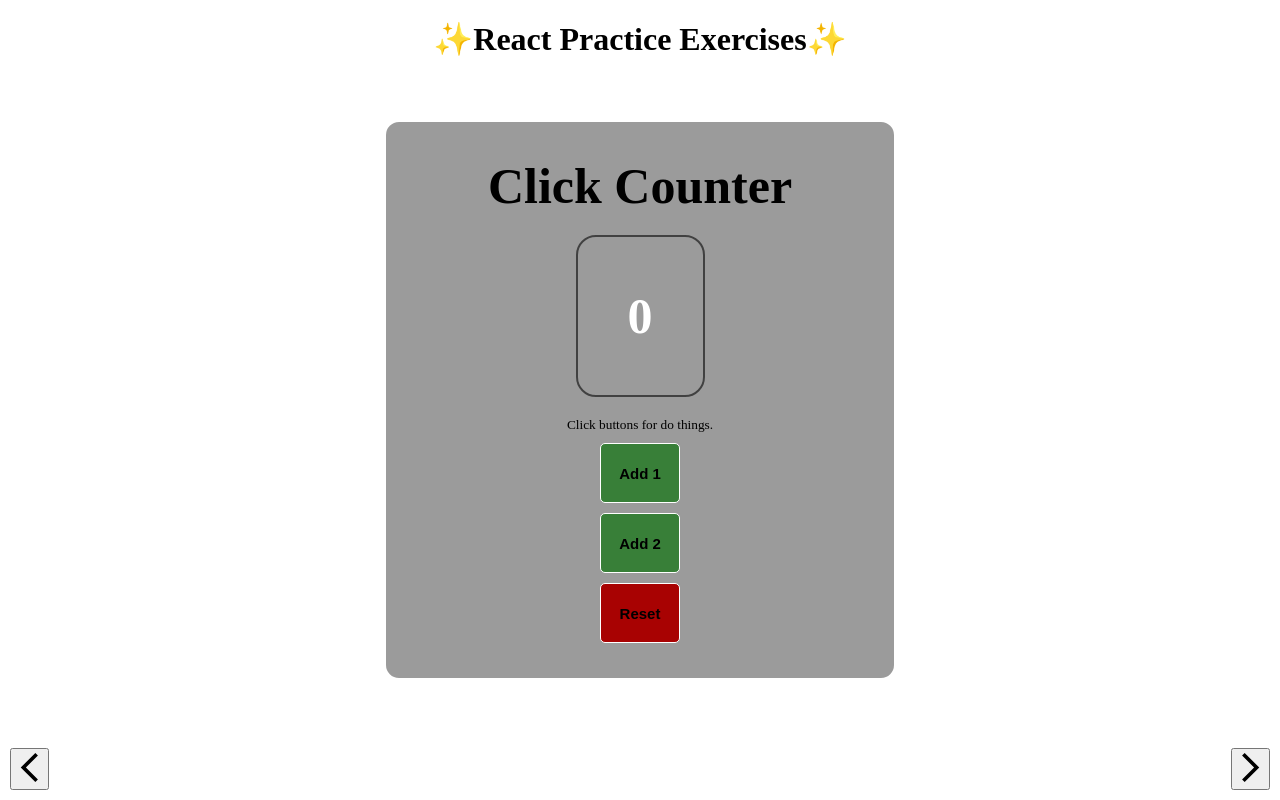
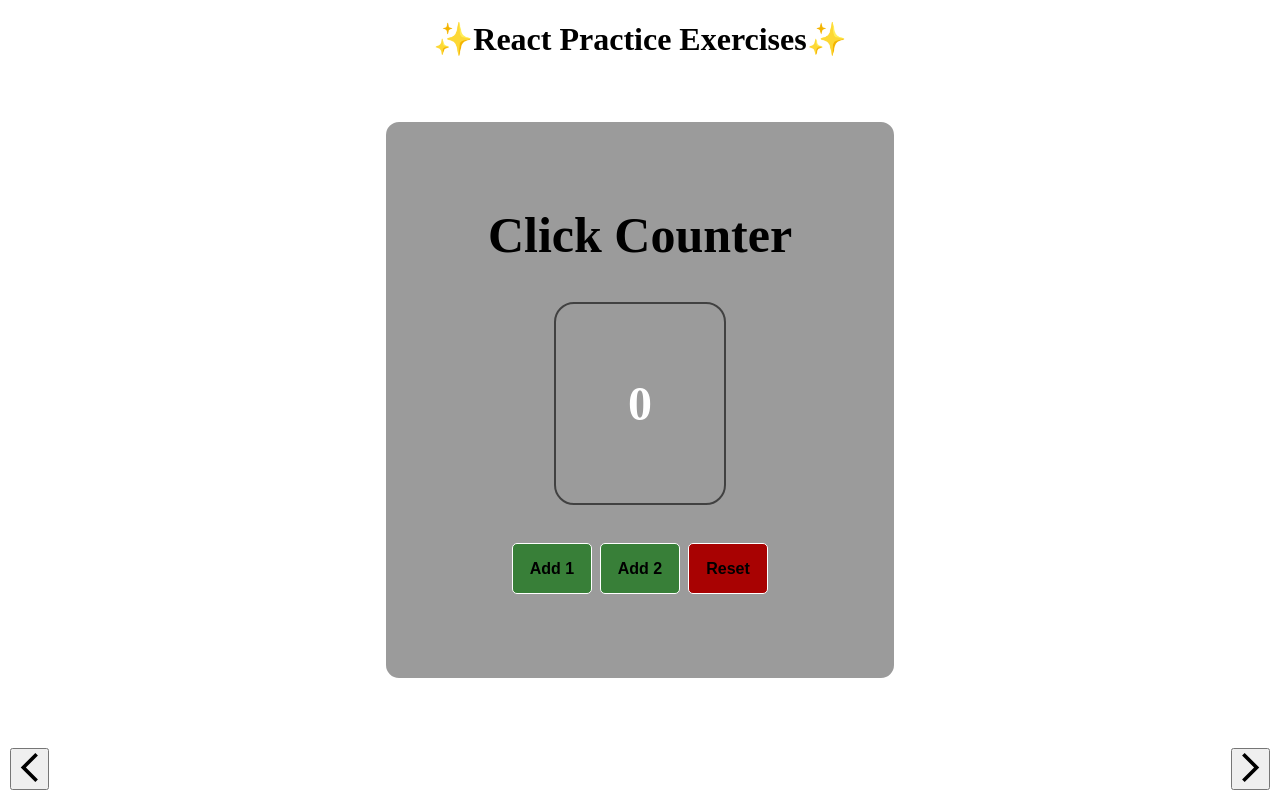
Before and after one commit to JuanJaimes9/PractReact, a React (Vite) app: page / in a window 1280 px wide. Built offline with nearby package versions, Linux system fonts and the light colour scheme; the HTML template or start-up script is replaced by a standard one.

Commit message:
fix visual errors

```diff
--- a/src/components/ExerciseNavigator.jsx
+++ b/src/components/ExerciseNavigator.jsx
@@ -18,7 +18,7 @@ export default function ExerciseNavigator() {
     }
 
     const prevExercise = () => {
-      setCurrentExercise((prev) => (prev - 1) % exercises.length);
+      setCurrentExercise((prev) => (prev - 1 + exercises.length) % exercises.length);
   }
 
   return (
--- a/src/components/exercises/exercise1/Exercise1.jsx
+++ b/src/components/exercises/exercise1/Exercise1.jsx
@@ -12,7 +12,6 @@ export default function Exercise1() {
         {count}
         </div>
         <div className="buttons-container">
-            <p>Click buttons for do things.</p>
             <button className="btn add" onClick={()=> setCount(count + 1)}>Add 1</button>
             <button className="btn add" onClick={() => setCount(count + 2)}>Add 2</button>
             <button className="btn reset" onClick={() => setCount(0)}>Reset</button>
--- a/src/styles/exercise1.css
+++ b/src/styles/exercise1.css
@@ -31,16 +31,16 @@
 
 .count, .timer {
     color: rgb(255, 255, 255);
-    font-size: 50px;
+    font-size: 3rem;
     font-weight: 600;
     border: 2px solid rgba(0, 0, 0, 0.579);
-    padding: 50px;
+    padding: 1.5em;
     border-radius: 20px;
     user-select: none;
     display: flex;
     justify-content: center;
     align-items: center;
-    margin: 20px;
+    margin: 0.8em;
 }
 
 p{
@@ -50,22 +50,21 @@ p{
 
 .buttons-container{
     display: flex;
-    flex-direction: column;
     align-items: center;
     justify-content: center;
-    gap: 10px;
+    gap: 0.5em;
 }
 
 
 
 .btn{
-    width: 80px;
-    height: 40px;
-    padding: 5px;
+    width: 4em;
+    height: 1em;
+    padding: 0.5em;
     border: 1px solid white;
     border-radius: 5px;
     cursor: pointer;
-    font-size: 15px;
+    font-size: 1rem;
     font-weight: 600;
 }
 
--- a/src/styles/exercise2.css
+++ b/src/styles/exercise2.css
@@ -4,9 +4,10 @@ h2{
 }
 
 .timer {
-    padding: 90px;
+    padding: 1.5em;
 }
 
 .btn{
-    height: 60px;
+    height: 3.2em;
+    width: 5em;
 }
```
